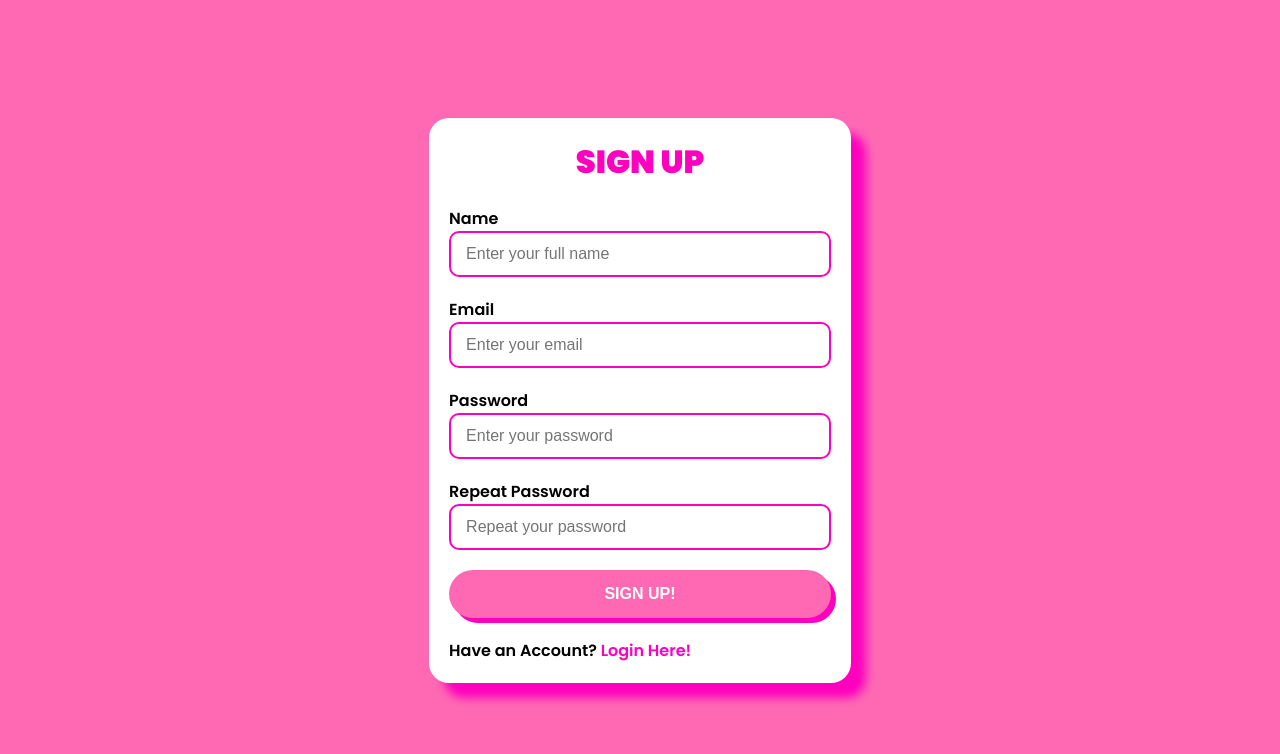
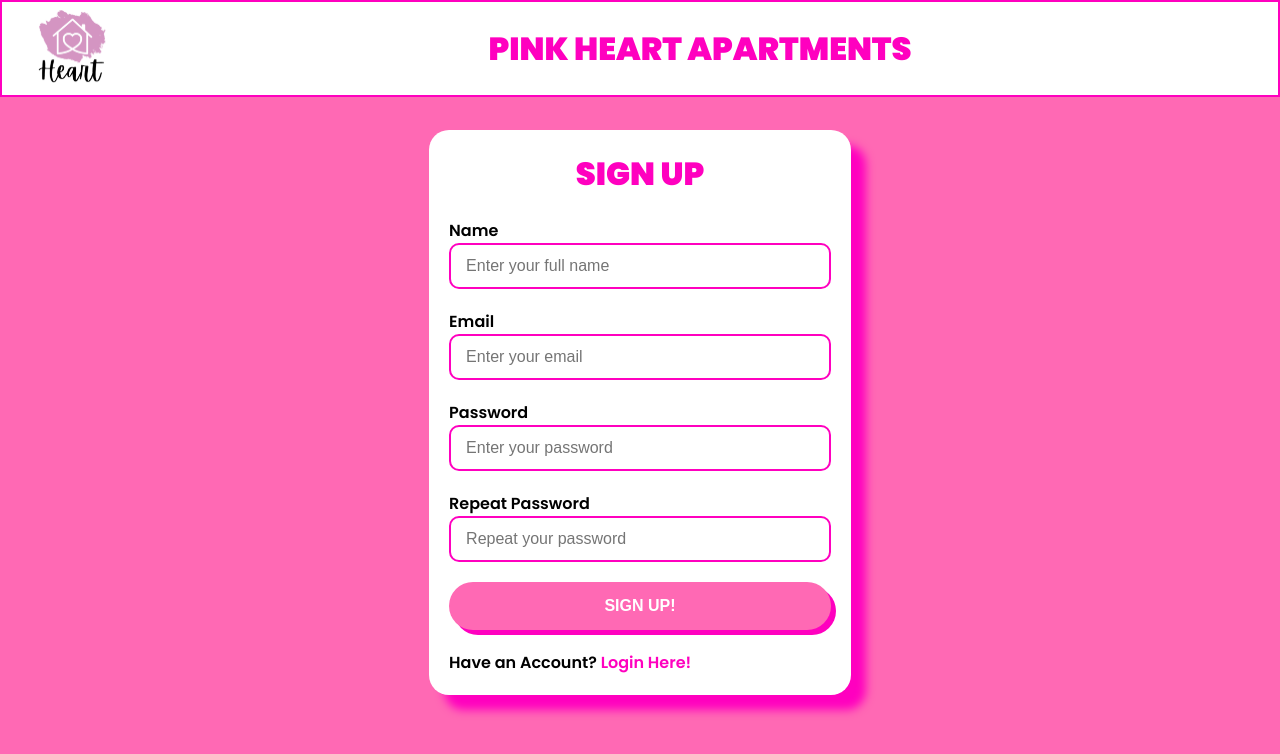
Before and after one commit to LanaPavlic/PI-project, a Vue app: page / in a window 1280 px wide. Shown: the top 754 px of the page. Built offline with nearby package versions, Linux system fonts and the light colour scheme.

Commit message:
SIGNUP final look
SIGNUP final look

```diff
--- a/src/App.vue
+++ b/src/App.vue
@@ -3,9 +3,6 @@ import { RouterLink, RouterView } from 'vue-router';
 </script>
 
 <template>
-  <header>
-
-  </header>
 
   <main>
     <!-- RouterView will dynamically display components based on the route -->
--- a/src/views/Signup.vue
+++ b/src/views/Signup.vue
@@ -1,4 +1,14 @@
 <template>
+  <div>
+    <!-- Header Section -->
+    <header class="header">
+      <div class="logo-container">
+        <img src="/slika3.png.jpg" alt="Logo" class="logo" />
+      </div>
+      <h1 class="header_title">PINK HEART APARTMENTS</h1>
+    </header>
+
+    <!-- Form Section -->
     <div class="container">
       <div class="form_area">
         <h4 class="title">SIGN UP</h4>
@@ -26,10 +36,11 @@
         </form>
       </div>
     </div>
+  </div>
 </template>
 
 <script>
-// your JavaScript/Vue.js logic will go here
+// No changes to your script logic needed
 </script>
 
 <style>
@@ -45,17 +56,49 @@ body {
   font-family: 'Poppins', sans-serif;
   height: 100vh;
   width: 100vw;
-  background-color: #FF69B4; /* Set the full screen pink background */
+  background-color: #FF69B4;
   display: flex;
-  justify-content: center;
+  flex-direction: column;
+  justify-content: flex-start;
   align-items: center;
+}
+
+.header {
+  width: 100%;
+  background-color: #fff;
+  padding: 5px 0;
+  text-align: center;
+  position: fixed;
+  top: 0;
+  left: 0;
+  border: 2px solid #FF00BF;
+  box-sizing: border-box;
+  display: flex;
+  align-items: center;
+}
+
+.logo-container {
+  margin-left: 20px;
+}
+
+.logo {
+  width: 100px;
+  height: auto;
+}
+
+.header_title {
+  color: #ff00bf;
+  font-weight: 900;
+  font-size: 2em;
+  flex-grow: 1;
 }
 
 .container {
   display: flex;
   justify-content: center;
   align-items: center;
-  width: 100%; /* Make sure it covers the full width */
+  width: 100%;
+  margin-top: 130px;
 }
 
 .form_area {
@@ -66,7 +109,6 @@ body {
   background-color: #fff;
   padding: 20px;
   border-radius: 20px;
-  /* Solid shadow on the right and bottom */
   box-shadow: 15px 15px 10px 0px #ff00bf;
 }
 
@@ -99,7 +141,7 @@ body {
 
 .form_style:focus {
   border-color: #ff69b4;
-  box-shadow: 0 0 10px rgba(255, 105, 180, 0.5); /* Focused shadow effect */
+  box-shadow: 0 0 10px rgba(255, 105, 180, 0.5);
 }
 
 .btn {
@@ -112,13 +154,13 @@ body {
   font-weight: bold;
   font-size: 16px;
   cursor: pointer;
-  box-shadow: 5px 5px 0px 0px #ff00bf; /* Button shadow */
+  box-shadow: 5px 5px 0px 0px #ff00bf;
   transition: all 0.3s ease;
 }
 
 .btn:hover {
   background-color: #ff00bf;
-  box-shadow: 7px 7px 17px rgba(255, 0, 191, 0.8); /* Hover shadow */
+  box-shadow: 7px 7px 17px rgba(255, 0, 191, 0.8);
 }
 
 p {
```
Also changed, not shown: slika3.png.jpg (added). Lines whose indentation alone changed are shown as unchanged.
